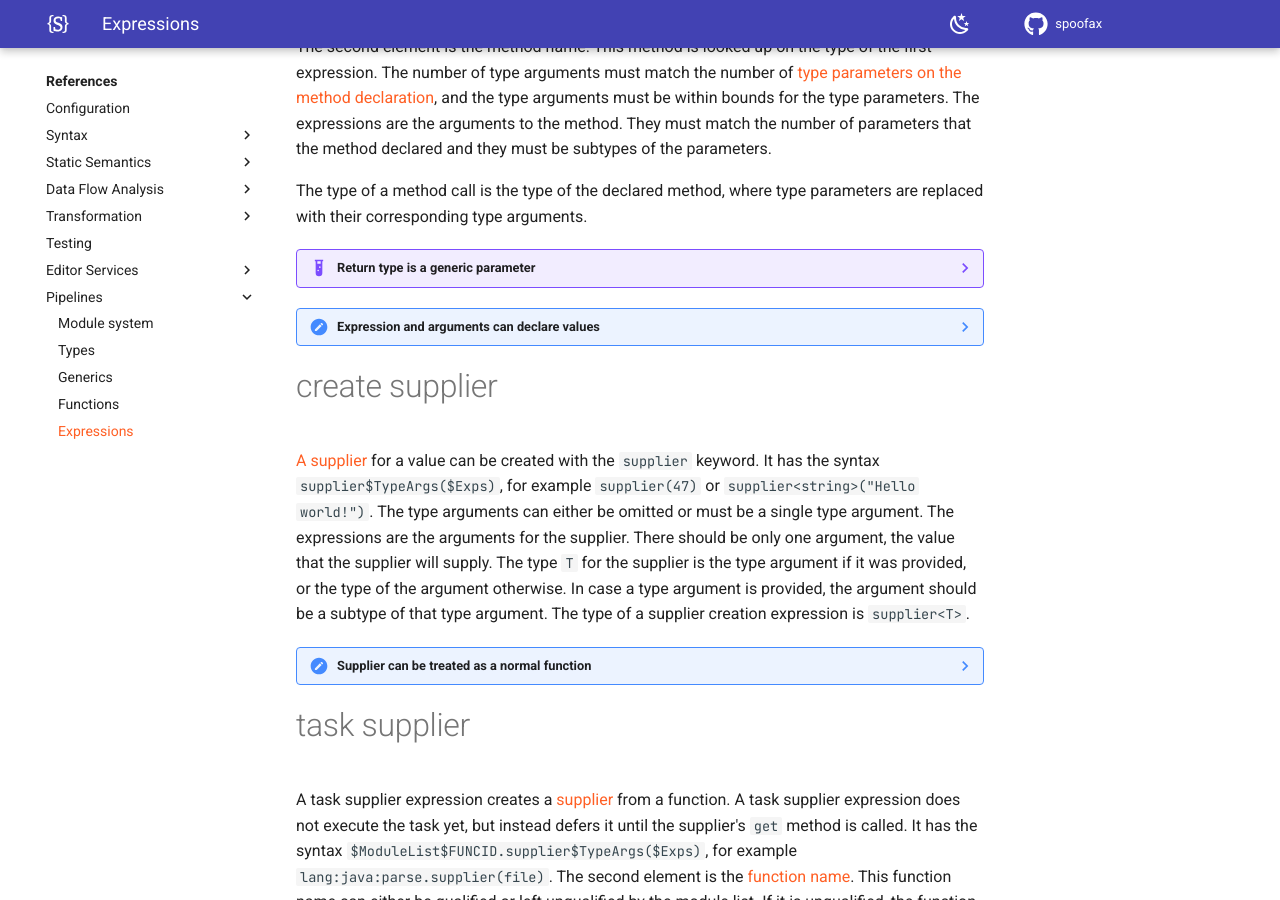
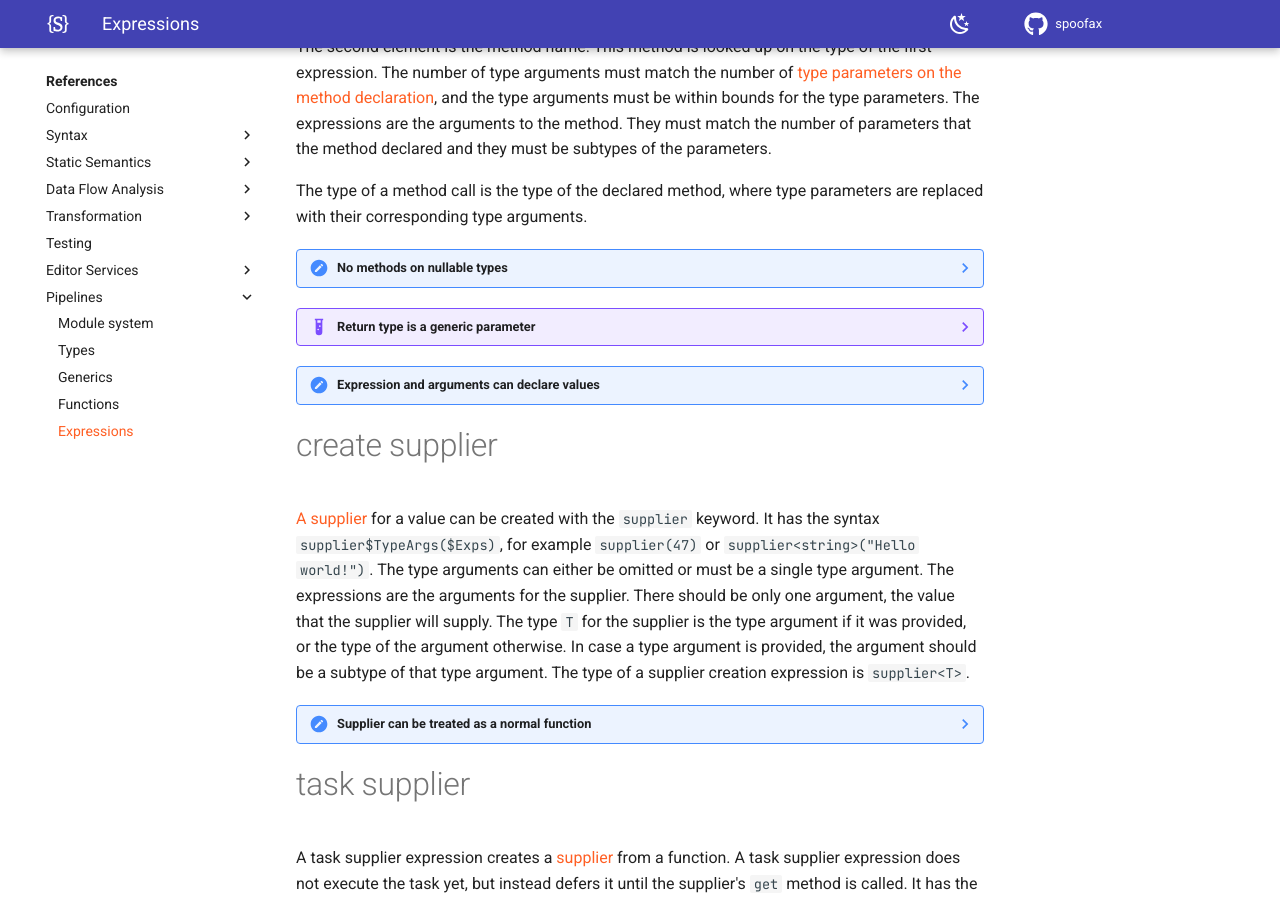
Before and after one commit to pdmosses/metaborg.github.io, an MkDocs documentation site: the page built from docs/references/pipelines/expressions.md, in a window 1280 px wide and 900 px high, scrolled down 5866 px. Built offline with MkDocs 1.6.1 and Material for MkDocs 9.7.7, drawn with Linux system fonts in a browser that asks for light colours; comment, search, counter and statistics services are not loaded; some of the changed lines change nothing that is shown.

Commit message:
Add note on PIE methods calls  on nullable types

````diff
--- a/docs/references/pipelines/expressions.md
+++ b/docs/references/pipelines/expressions.md
@@ -319,6 +319,23 @@ They must match the number of parameters that the method declared and they must
 
 The type of a method call is the type of the declared method, where type parameters are replaced with their corresponding type arguments.
 
+??? note "No methods on nullable types"
+    There are no methods defined on [nullable types](../types#nullable-types).
+    To access the methods of the inner type, [cast the expression to non-nullable](#make-non-nullable) first:
+    ```
+    val maybe: Result<string, _ : Exception> = null;
+    maybe.unwrap(); // error: Cannot call method on nullable type
+    maybe!.unwrap(); // type checks, but will throw a run time exception
+
+    // Better: handle null value before casting
+    if (maybe == null) {
+        // handle null value here
+        "Cannot get value, result is null"
+    } else {
+        maybe!.unwrap()
+    }
+    ```
+
 ??? example "Return type is a generic parameter"
     ```PIE
     data Box<T> = foreign java org.example.methodCall.Box {
````
